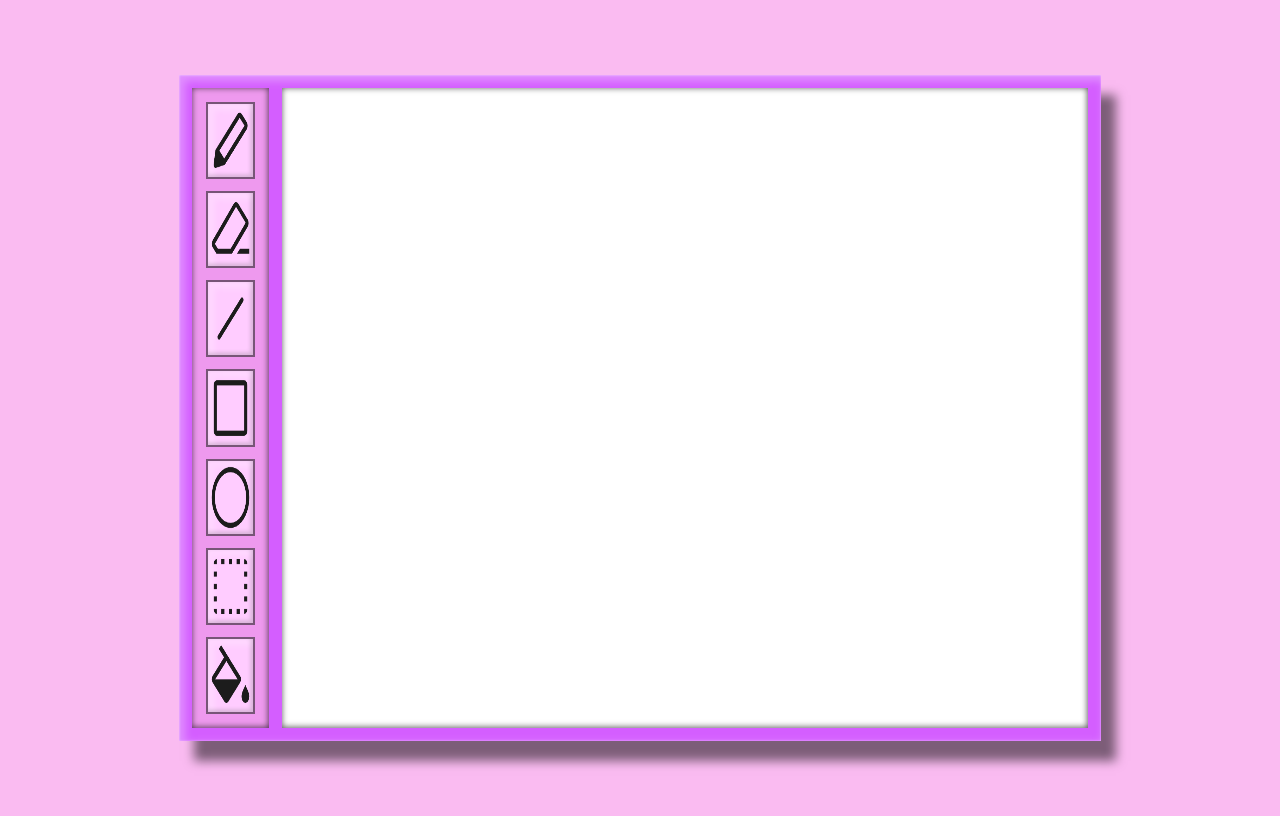
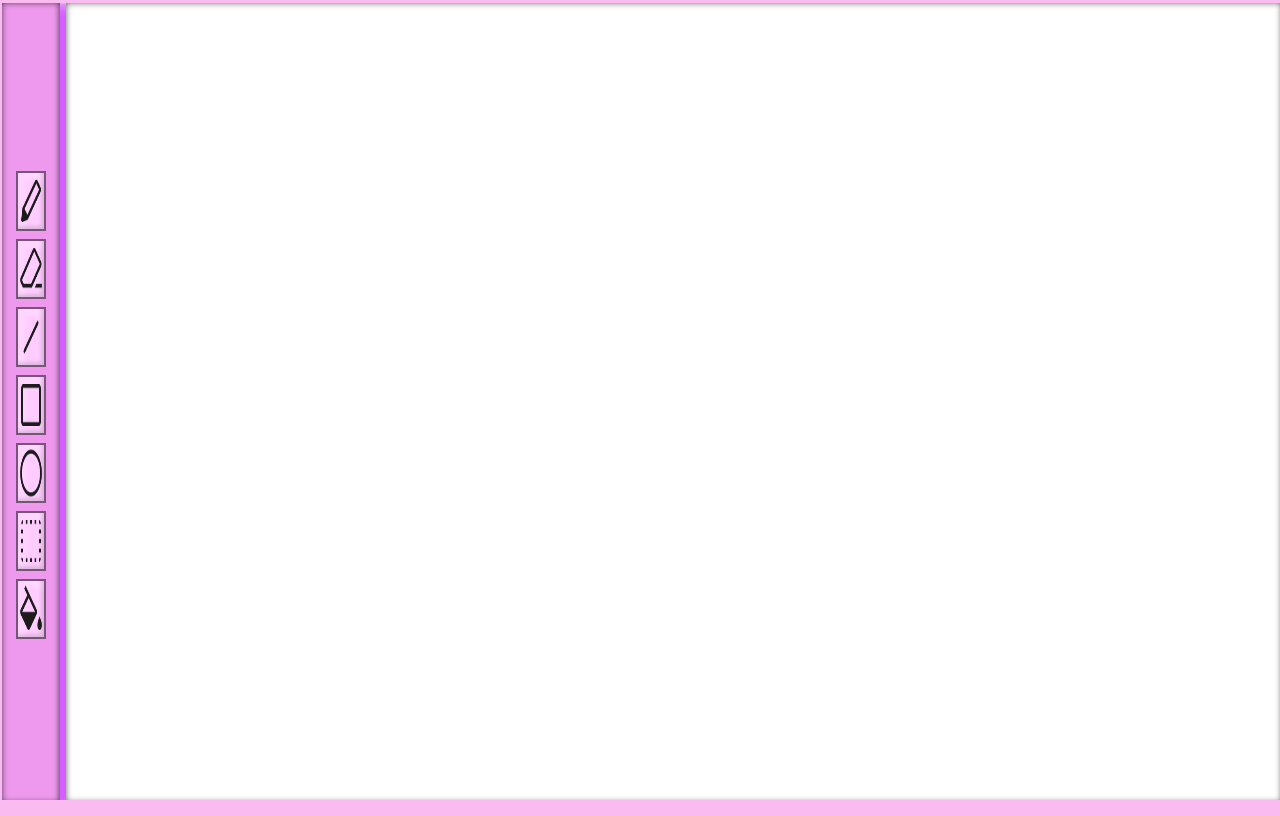
Before and after one commit to tachyon-lhc/canvy, a plain HTML site: page index.html in a window 1280 px wide. Drawn offline with Linux system fonts and the light colour scheme.

Commit message:
Redimencion del canvas: ahora ocupa toda la pantalla el menu y el container

```diff
--- a/style.css
+++ b/style.css
@@ -1,19 +1,31 @@
+* {
+  margin: 0;
+  padding: 0;
+  box-sizing: border-box; /* Asegura un cálculo consistente del tamaño */
+}
+
 body, .container, #content, .menu, #button{
   display: flex;
   justify-content: center;
 }
 
-body {
+html, body {
   margin = 0;
-  height: 100vh;
+  padding = 0;
+  height: 100%;
+  width: 100%;
+  overflow: hidden;
+  display: flex;
+  justify-content: center;
   align-items: center;
   background-color:#fabbf1;
 }
 
 .container {
-  height: 80vh;
-  width: 70vw;
-  padding: 1vw;
+  height: 100%;
+  width: 100%;
+  margin: 0;
+  justify-content: center;
   background-color:#d45eff;
   color: #111;
   align-items: stretch;
@@ -26,9 +38,10 @@ body {
 
 #button {
   background-color: #fcf;
-  margin: 1vh;
+  margin: 0.5vh;
+  margin-top: 1vh;
   font-size: 2rem;
-  height: 20vh;
+  height: 7vh;
   width: 100%;
   outline: 2px solid #757;
   box-shadow: inset 3px 3px 5px 4px rgba(255, 255, 255, .2),
@@ -67,13 +80,13 @@ body {
 
 #content {
   background-color: #fff;
-  width: 90%;
-  margin-left: 1vw;
+  width: 95%;
+  margin-left: 0.5vw;
 }
 
 .menu {
   padding: 1vh 2vh;
-  width: 10%;
+  width: 5%;
   flex-direction: column;
 }
 /* Opciones del menu */
```
